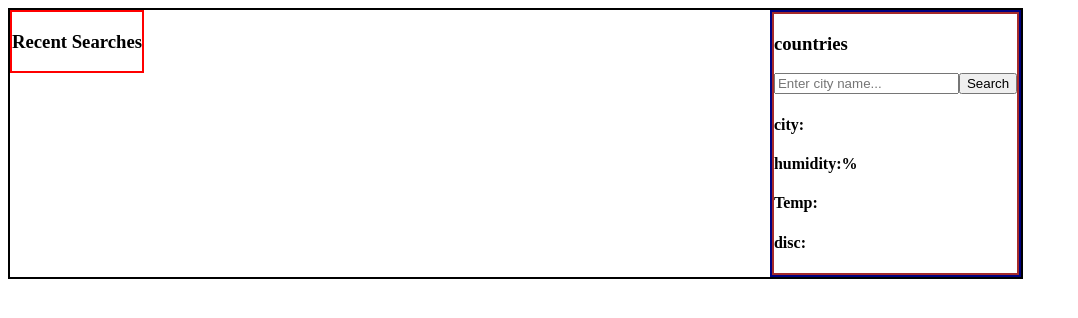
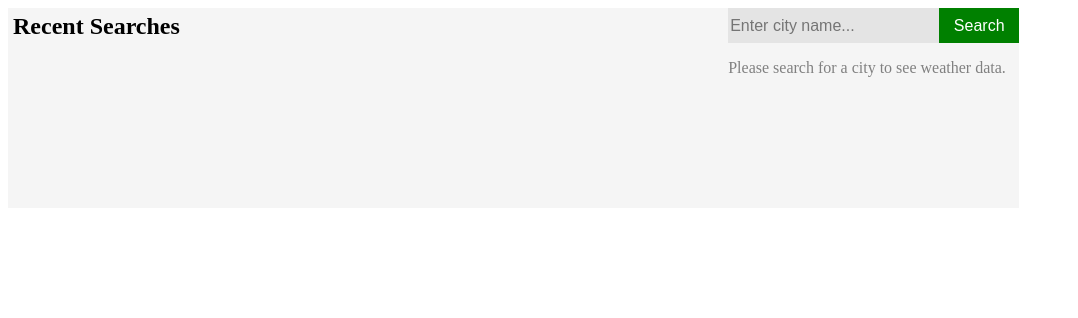
Before and after one commit to Dereje-Gudisa/weather-dashboard, a React (Vite) app: page / in a window 1280 px wide. Shown: the top 318 px of the page, without its empty margins (0-1078 px from the left). Built offline with nearby package versions, Linux system fonts and the light colour scheme.

Commit message:
Completed

```diff
--- a/src/index.css
+++ b/src/index.css
@@ -1,31 +1,74 @@
 .container{
-    border: 2px solid black;
     width: 80%;
-    height: auto;
+    height:auto;
     display:flex;
     justify-content: space-between;
     align-items:flex-start;
+    background-color: whitesmoke;
 }
-.side-bar{
-    border: 2px solid green;
 
-}
 .forecast-container{
-    border: 2px solid navy;
 
 }
 .side-bar{
-    border: 2px solid red;
+    min-height: 200px;
+    min-width: 150px;
 }
 .display-result{
-    border: 2px solid brown;
     display: flex;
     flex-direction: column;
 }
 
 .wheather-info{
-    display: ;
     justify-content: space-between;
-    border: 2px solid green;
     min-height: 100px;
 }
+
+.input-field{
+    min-width: 100px;
+    height: 33px;
+    border:none;
+    background-color:rgb(228, 228, 228);
+    font-size: 1rem;
+}
+
+.search-btn{
+    min-width: 80px;
+    height: 35px;
+    border:none;
+    background-color: green;
+    color:white;
+    font-size:1rem;
+}
+
+.weather-headings{
+    color:rgb(81, 81, 81);
+
+}
+
+.weather-headings-container{
+    background-color: rgb(241, 241, 241);
+}
+
+.recent-headings{
+    margin:5px;
+    font-size: 1.5rem;
+}
+.recent-lists{
+    margin: 5px;
+}
+
+.each-recent-list{
+    margin-top:10px;
+    font-size: 1.1rem;
+    background-color: rgb(123, 125, 132);
+    text-align: center;
+    min-width:fit-content;
+    color:white;
+    margin: 10px;
+    padding: 2px;
+}
+
+.messages{
+    color:grey;
+}
--- a/src/loader.jsx
+++ /dev/null
@@ -1,7 +0,0 @@
-
-
-function Loader() {
-    return <p>Loading...</p>;
-}
-
-export default Loader;
--- a/src/recent.jsx
+++ b/src/recent.jsx
@@ -1,16 +1,28 @@
 import SearchBar from "./searchBar";
 import Weather from "./weather";
 
-function Recent({ recentData }){
-    const lastThree = recentData.slice(-3);
+function Recent({ recentData, setWeather, setRecentData}){
+    const lastThree = recentData.slice(-3).reverse();
+    function handleClick(item) {
+        setWeather(item);
+        //console.log(setWeather);
+        console.log(item);
+
+    }
+
     return (
         <div className="side-bar">
-            <h3>Recent Searches</h3>
+            <h3 className="recent-headings">Recent Searches</h3>
             <div className="recent-lists">
             {lastThree.map((item, index) => (
                 <div key={index}>
-                    <p>{item.city}</p>
-                    <p>{item.temp}</p>
+                    <div className="each-recent-list"
+                        key={index}
+                        onClick={()=>handleClick(item)}
+                        >
+                        <p>{item.city}</p>
+                        <p>{item.temp}</p>
+                    </div>
                 </div>
             ))}
 
--- a/src/searchBar.jsx
+++ b/src/searchBar.jsx
@@ -1,18 +1,19 @@
 import { useState } from "react";
 
-function SearchBar({ setRecentData }){
+function SearchBar({ setRecentData, weather, setWeather }){
 
     const [city, setCity] = useState("");
-    const [weather, setWeather] = useState("");
+    //const [weather, setWeather] = useState("");
+    const [error, setError] = useState(false);
 
     async function getWeatherData(city){
         const apiKey = "813f9e6b231ee48528557a605da1cb88";
         const apiUrl =  `https://api.openweathermap.org/data/2.5/weather?q=${city}&appid=${apiKey}`
 
         const response = await fetch(apiUrl);
-
         if(!response.ok){
             throw new Error("it seems data not found");
+
         }
 
         return await response.json();
@@ -26,10 +27,11 @@ function SearchBar({ setRecentData }){
             try{
                 const weatherData = await getWeatherData(city);
                 displayWeatherData(weatherData);
+                setError(false);
             }
             catch(error){
                 console.error(error)
-
+                setError(true)
             }
         };
     };
@@ -48,13 +50,23 @@ function SearchBar({ setRecentData }){
     return(
         <div>
             <form onSubmit={handleSubmit} className="seach-bar">
-                <input type="text" className="" placeholder="Enter city name..." onChange={(e)=> setCity(e.target.value)}  value={city}/>
-                <button type="submit">Search</button>
+                <input type="text" className="input-field" placeholder="Enter city name..." onChange={(e)=> setCity(e.target.value)}  value={city}/>
+                <button type="submit" className="search-btn">Search</button>
             </form>
-            <h4>city:{weather.city}</h4>
-            <h4>humidity:{weather.humidity}%</h4>
-            <h4>Temp: {weather.temp}</h4>
-            <h4>disc: {weather.description}</h4>
+            { error? (<div className="error">
+                        <p className="messages">Please enter a known city.</p>
+                    </div>):weather.city ? (
+                    <div className="weather-headings-container">
+                        <h4 className="weather-headings">City:{weather.city}</h4>
+                        <h4 className="weather-headings" >Humidity:{weather.humidity + " %"}</h4>
+                        <h4 className="weather-headings">Temp: {weather.temp}</h4>
+                        <h4 className   = "weather-headings">Discription:  {weather.description}</h4>
+                    </div>
+                ) : (
+                <div className="no-weather">
+                    <p className="messages">Please search for a city to see weather data.</p>
+                </div>
+            )}
         </div>
 
     );
--- a/src/weather.jsx
+++ b/src/weather.jsx
@@ -1,13 +1,11 @@
 import { useState } from "react";
 import Recent from "./recent";
 import SearchBar from "./searchBar.jsx"
-import WeatherCard from "./weatherCard.jsx";
-import Loader from "./loader.jsx";
 
 function Weather() {
-    const [loading, setLoading] = useState(false);
-    const [error, setError] = useState(null);
+    //const [loading, setLoading] = useState(false);
     const [recentData, setRecentData] = useState([]);
+    const [weather, setWeather] = useState({});
 
     console.log(recentData);
     console.log(recentData.length);
@@ -15,11 +13,10 @@ function Weather() {
     return(
 
         <div className="container">
-            < Recent recentData={recentData} />
+            < Recent recentData={recentData} setWeather = {setWeather}/>
             <div className="forecast-container">
                 <div className="display-result">
-                    <h3>countries</h3>
-                    <SearchBar setRecentData={setRecentData}/>
+                    <SearchBar weather ={weather} setWeather ={setWeather} setRecentData={setRecentData}/>
                 </div>
             </div>
         </div>
```
Also changed, not shown: src/weatherCard.jsx (line endings or trailing spaces).
